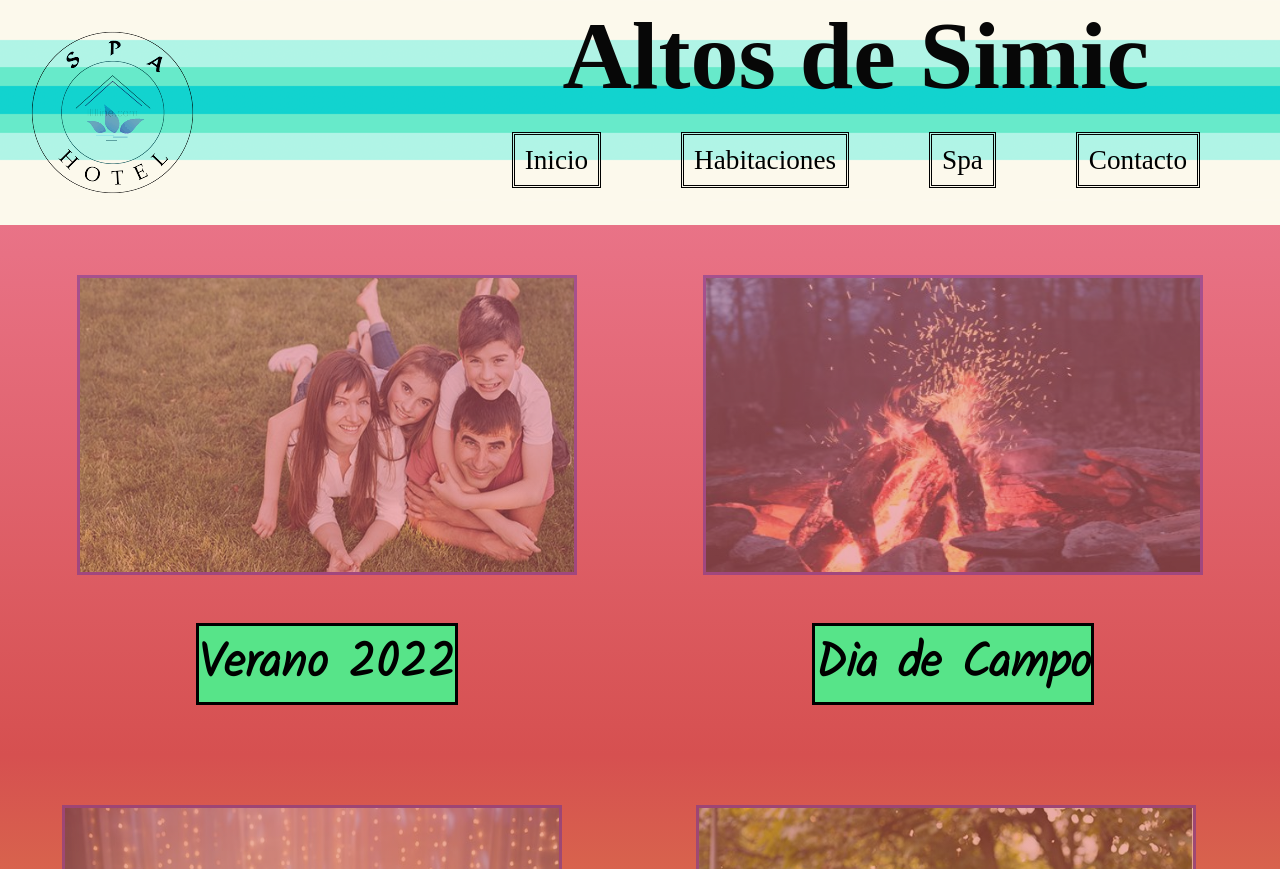
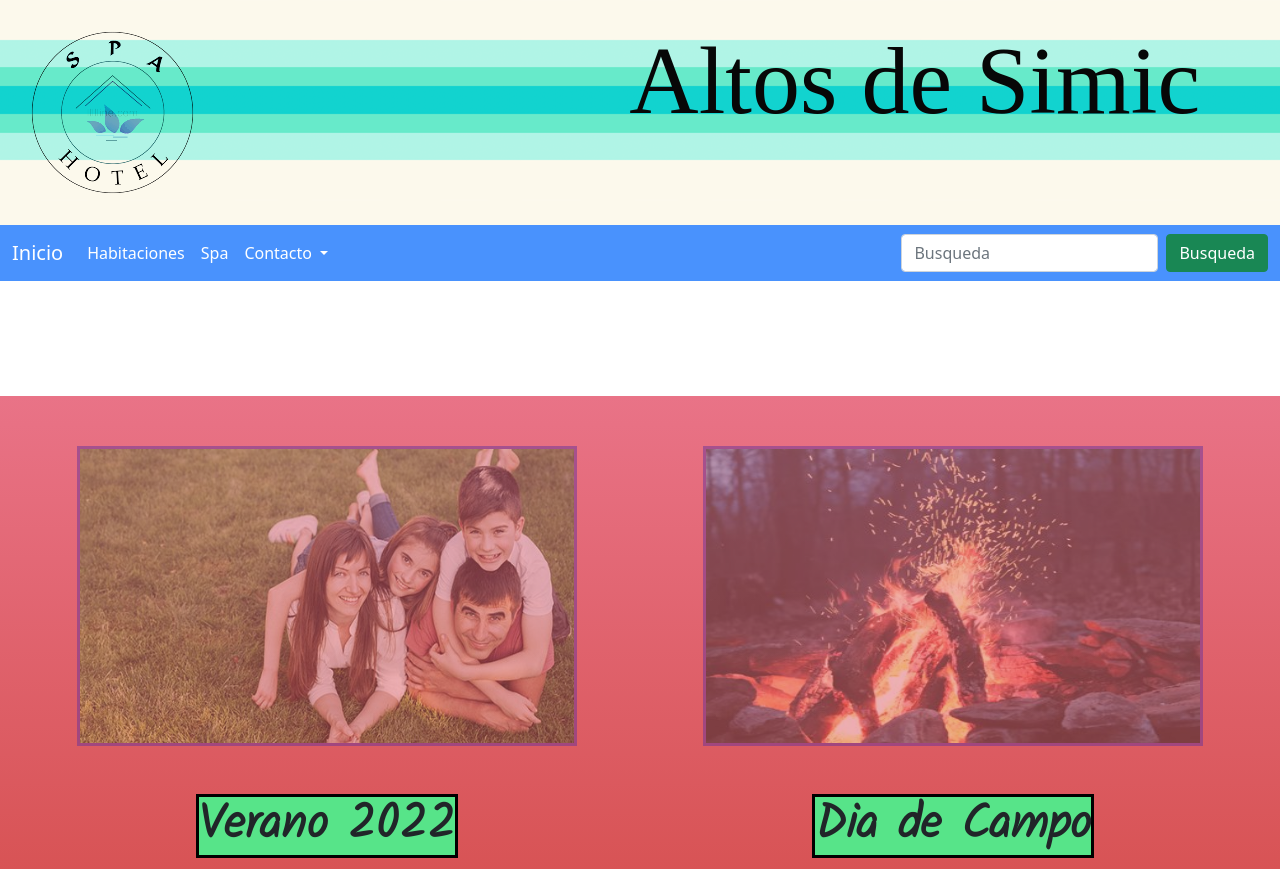
Before and after one commit to MarcosAl18490/proyectofinal.marcosalonso, a plain HTML site: page index.html in a window 1280 px wide. Shown: the top 869 px of the page. Drawn offline with nearby package versions, Linux system fonts and the light colour scheme; a web font is replaced by a local one.

Commit message:
primer paso bootstrap

```diff
--- a/Estilo/estilogrid.css
+++ b/Estilo/estilogrid.css
@@ -2,6 +2,14 @@
   margin: 0;
   padding: 0;
   box-sizing: border-box;
+}
+
+header {
+  display: flex;
+  flex-direction: row;
+  justify-content: space-between;
+  align-items: center;
+  background-image: url(../Imagenes/Fondo/canadian-dollar.png);
 }
 
 .logo {
@@ -14,6 +22,7 @@
   color: rgb(7, 7, 7);
   grid-area: nombrehotel;
   margin-right: 5rem;
+  margin-bottom: 4rem;
 }
 
 h1 {
@@ -25,27 +34,6 @@ h2 {
   font-size: 3rem;
 }
 
-.nav ul {
-  display: flex;
-  list-style: none;
-  margin-top: 2rem;
-  margin-right: 5rem;
-  flex-direction: row;
-  gap: 5rem;
-  grid-area: nav;
-}
-.nav ul li a {
-  color: black;
-  text-decoration: none;
-  font-size: 1.7rem;
-  border: double 0.2rem;
-  padding: 10px 10px 10px 10px;
-}
-.nav ul li a:hover {
-  color: rgb(17, 2, 9);
-  background-color: rgba(179, 10, 179, 0.534);
-}
-
 .contenedor {
   display: grid;
   grid-template-columns: repeat(2, 1fr);
@@ -55,18 +43,6 @@ h2 {
     "contenido contenido"
     "contenido contenido"
     "footer footer";
-}
-
-.contenedor .header {
-  background-image: url(../Imagenes/Fondo/canadian-dollar.png);
-  grid-area: header;
-  display: grid;
-  grid-template-columns: 1fr 1fr;
-  grid-template-rows: 1fr 1fr;
-  grid-template-areas:
-    "logo nombrehotel"
-    "logo nav";
-  text-align: center;
 }
 
 main {
--- a/index.html
+++ b/index.html
@@ -4,71 +4,121 @@
     <meta charset="UTF-8">
     <meta http-equiv="X-UA-Compatible" content="IE=edge">
     <meta name="viewport" content="width=device-width, initial-scale=1.0">
+
+    <!-- Link Google fonts -->
     <link rel="preconnect" href="https://fonts.googleapis.com">
     <link rel="preconnect" href="https://fonts.gstatic.com" crossorigin>
     <link href="https://fonts.googleapis.com/css2?family=Aref+Ruqaa:wght@700&family=Kalam:wght@300&display=swap" rel="stylesheet">
+
+     <!-- Link Bootstrap -->
+     <link href="https://cdn.jsdelivr.net/npm/bootstrap@5.1.3/dist/css/bootstrap.min.css" rel="stylesheet" integrity="sha384-1BmE4kWBq78iYhFldvKuhfTAU6auU8tT94WrHftjDbrCEXSU1oBoqyl2QvZ6jIW3" crossorigin="anonymous">
+
+    <!-- Link "Animate" -->
     <link rel="stylesheet" href="https://cdnjs.cloudflare.com/ajax/libs/animate.css/4.1.1/animate.min.css"/>
     <link rel="stylesheet" href="css/animate.css">
+
+    <!-- Link "Mi CSS" -->
     <link rel="stylesheet" href="./Estilo/estilogrid.css">
     <title>Altos de Simic 🏰</title>
 </head>
 <body>
-    <div class="contenedor">
     <header class="header">
+
         <img class="logo animate__animated animate__zoomInUp" src="./Imagenes/Logo/Logo.png" alt="logohotel">
         <h1 class="nombrehotel">Altos de Simic</h1>
-        <nav class="nav">
-            <ul>
-                <li><a href="index.html">Inicio</a></li>
-                <li><a href="./Paginas/habitacionesgrid.html">Habitaciones</a></li>
-                <li><a href="./Paginas/spagrid.html">Spa</a></li>
-                <li><a href="./Paginas/contactogrid.html">Contacto</a></li>
-            </ul>
-        </nav>
     </header>
+
+
+        <nav class="navbar navbar-expand-lg navbar-dark bg-primary bg-opacity-75 ">
+            <div class="container-fluid ">
+              <a class="navbar-brand" href="index.html">Inicio</a>
+              <button class="navbar-toggler" type="button" data-bs-toggle="collapse" data-bs-target="#navbarSupportedContent" aria-controls="navbarSupportedContent" aria-expanded="false" aria-label="Toggle navigation">
+                <span class="navbar-toggler-icon"></span>
+              </button>
+              <div class="collapse navbar-collapse" id="navbarSupportedContent">
+                <ul class="navbar-nav me-auto mb-2 mb-lg-0 ">
+                  <li class="nav-item">
+                    <a class="nav-link active" aria-current="page" href="./Paginas/habitacionesgrid.html">Habitaciones</a>
+                  </li>
+                  <li class="nav-item">
+                    <a class="nav-link active" href="./Paginas/spagrid.html">Spa</a>
+                  </li>
+                  <li class="nav-item dropdown">
+                    <a class="nav-link active dropdown-toggle" href="#" id="navbarDropdown" role="button" data-bs-toggle="dropdown" aria-expanded="false">
+                      Contacto
+                    </a>
+                    <ul class="dropdown-menu" aria-labelledby="navbarDropdown">
+                      <li><a class="dropdown-item" href="#">Realiza tu reserva</a></li>
+                      <li><a class="dropdown-item" href="./Paginas/contactogrid.html">Dejanos tu opinion</a></li>
+                      <li><hr class="dropdown-divider"></li>
+                      <li><a class="dropdown-item" href="#">Sumate a nuestro equipo</a></li>
+                    </ul>
+                  </li>
+
+                </ul>
+                <form class="d-flex">
+                  <input class="form-control me-2" type="search" placeholder="Busqueda" aria-label="Search">
+                  <button class="btn btn-outline-success active" type="submit">Busqueda</button>
+                </form>
+              </div>
+            </div>
+          </nav>
+
+    <div class="contenedor">
     <main class="contenido">
 
         <div class="finde">
             <img class="wow fotitos animate__animated animate__backInLeft" src="./Imagenes/Fotos/verano 2022.jpg" alt="finde">
-            <h2 class="subtitulo">Verano 2022</h2>
+            <h2 class="subtitulo"><strong> Verano 2022</strong></h2>
        </div>
 
        <div class="finde">
            <img class="wow fotitos animate__animated animate__backInRight" src="./Imagenes/Fotos/fogon-400x330.jpg" alt="finde">
-           <h2 class="subtitulo">Dia de Campo</h2>
+           <h2 class="subtitulo"><strong>Dia de Campo</strong> </h2>
         </div>
 
        <div class="finde">
            <img class="wow fotitos animate__animated animate__backInLeft" src="./Imagenes/Fotos/soc2-3-700x330.jpg" alt="finde">
-           <h2 class="subtitulo">Casamientos</h2>
+           <h2 class="subtitulo"><strong>Casamientos</strong> </h2>
        </div>
 
        <div class="finde">
            <img class="wow fotitos animate__animated animate__backInRight" src="./Imagenes/Fotos/Fin-de-largo-2-600x330.jpg" alt="finde">
-           <h2 class="subtitulo">Escapada de fin de semana</h2>
+           <h2 class="subtitulo"><strong>Escapada de fin de semana</strong> </h2>
        </div>
     </main>
+
+
+
+
     <footer class="footer">
         <div class="contacto">
             <h2>CONTACTO</h2>
-                <h3>Numero de telefono 📞 : 1543432323</h3>
-                <h3>Email: www.altossimic.com.ar 📧</h3>
-                <h3>Email empresarial: www.simicrrhh.com.ar 🧥</h3>
+                <h4>Numero de telefono 📞 : 1543432323</h4>
+                <h4>Email: www.altossimic.com.ar 📧</h4>
+                <h4>Email empresarial: www.simicrrhh.com.ar 🧥</h4>
         </div>
 
         <div class="pago">
             <h2>FORMAS DE PAGO</h2>
-                <h3>Tarjetas de credito</h3>
+                <h4>Tarjetas de credito</h4>
                     <ul>
                         <li>Visa</li>
                         <li>Mastercard</li>
                         <li>American Express</li>
                     </ul>
     </footer>
+
+
+
+
 </div>
 <script src="js/wow.min.js"></script>
               <script>
               new WOW().init();
               </script>
+
+              <script src="https://cdn.jsdelivr.net/npm/@popperjs/core@2.10.2/dist/umd/popper.min.js" integrity="sha384-7+zCNj/IqJ95wo16oMtfsKbZ9ccEh31eOz1HGyDuCQ6wgnyJNSYdrPa03rtR1zdB" crossorigin="anonymous"></script>
+              <script src="https://cdn.jsdelivr.net/npm/bootstrap@5.1.3/dist/js/bootstrap.min.js" integrity="sha384-QJHtvGhmr9XOIpI6YVutG+2QOK9T+ZnN4kzFN1RtK3zEFEIsxhlmWl5/YESvpZ13" crossorigin="anonymous"></script>
 </body>
 </html>
```
